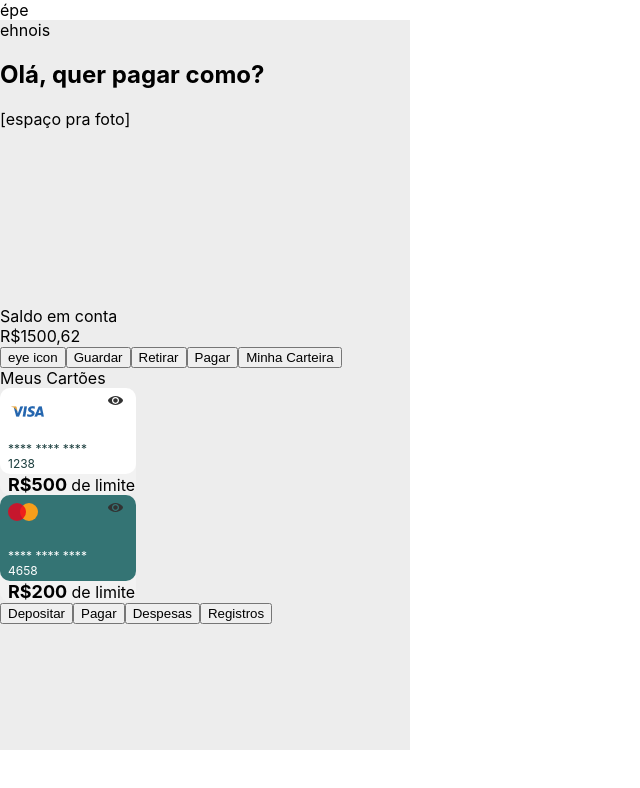
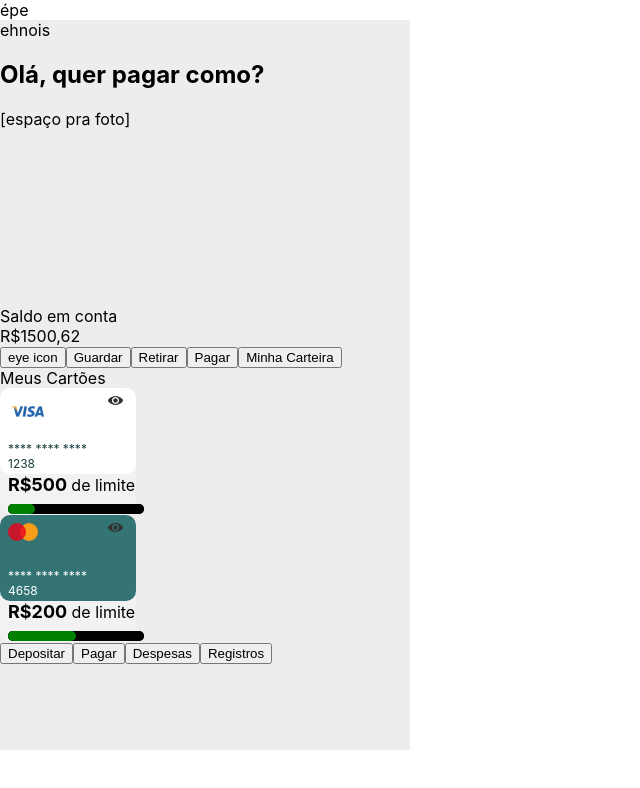
Before and after one commit to Devs-IO/megahack-web-test, a React (Create React App) app: page / in a window 1280 px wide. Shown: the top 788 px of the page, without its empty margins (0-640 px from the left). Built offline with nearby package versions, Linux system fonts and the light colour scheme.

Commit message:
add progressBar component

```diff
--- a/src/components/Card/index.jsx
+++ b/src/components/Card/index.jsx
@@ -1,4 +1,6 @@
 import React from "react";
+
+import ProgressBar from '../ProgressBar';
 import visa from "../../assets/cards/visa.png";
 import master from "../../assets/cards/mastercard.svg";
 import eye from "../../assets/icons/olho.svg";
@@ -29,7 +31,7 @@ export default function Card({ type, end, limit }) {
           <span>de limite</span>
         </div>
 
-        {/* <ProgressBar /> */}
+        <ProgressBar total={limit} current={100}/>
       </div>
     </div>
   );
--- /dev/null
+++ b/src/components/ProgressBar/index.jsx
@@ -0,0 +1,10 @@
+import React from 'react'
+import './styles.scss'
+
+export default function ProgressBar({total, current}) {
+    return (
+        <div className="progressBar">
+            <progress value={current} max={total}/>
+        </div>
+    )
+}
--- /dev/null
+++ b/src/components/ProgressBar/styles.scss
@@ -0,0 +1,37 @@
+$background: black;
+$foreground: green;
+
+@mixin colorize() {
+    background-color: $background;
+    color: $foreground;
+}
+
+@mixin border {
+    border-radius: 5px;
+    border-style: none;
+}
+
+.progressBar {
+    progress {
+        height: 10px;
+        width: 100%;
+        border-radius: 2px;
+        @include colorize();
+        @include border();
+    }
+
+    & ::-webkit-progress-bar {
+        background-color: $background;
+        @include border();
+    }
+
+    & ::-webkit-progress-value {
+        color: $foreground;
+        @include border();
+    }
+
+    & ::-moz-progress-bar {
+        background-color: $foreground;
+        @include border();
+    }
+}
```
